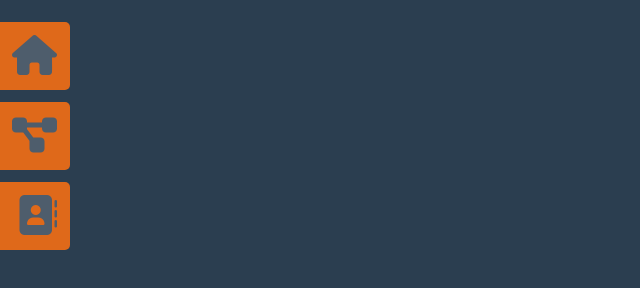
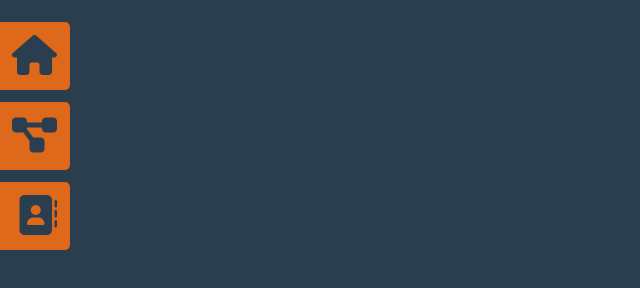
Before and after one commit to jordanmccollam/Portfolio, a plain HTML site: page index.html in a window 1280 px wide. Shown: the part 78-366 px from the top of the page, without its empty margins (0-640 px from the left). Drawn offline with Linux system fonts and the light colour scheme.

Commit message:
Optimized side menu

```diff
--- a/css/style.css
+++ b/css/style.css
@@ -1,14 +1,14 @@
 #mySidenav a {
     position: absolute;
-    left: -50px;
+    left: -30px;
     transition: 0.3s;
     padding: 13px;
-    width: 120px;
+    width: 100px;
     text-decoration: none;
     font-size: 20px;
     border-radius: 0 5px 5px 0;
     text-align: end;
-    color: #4e5d6c;
+    color: #2b3e50;
 }
 
 .logo {
```
